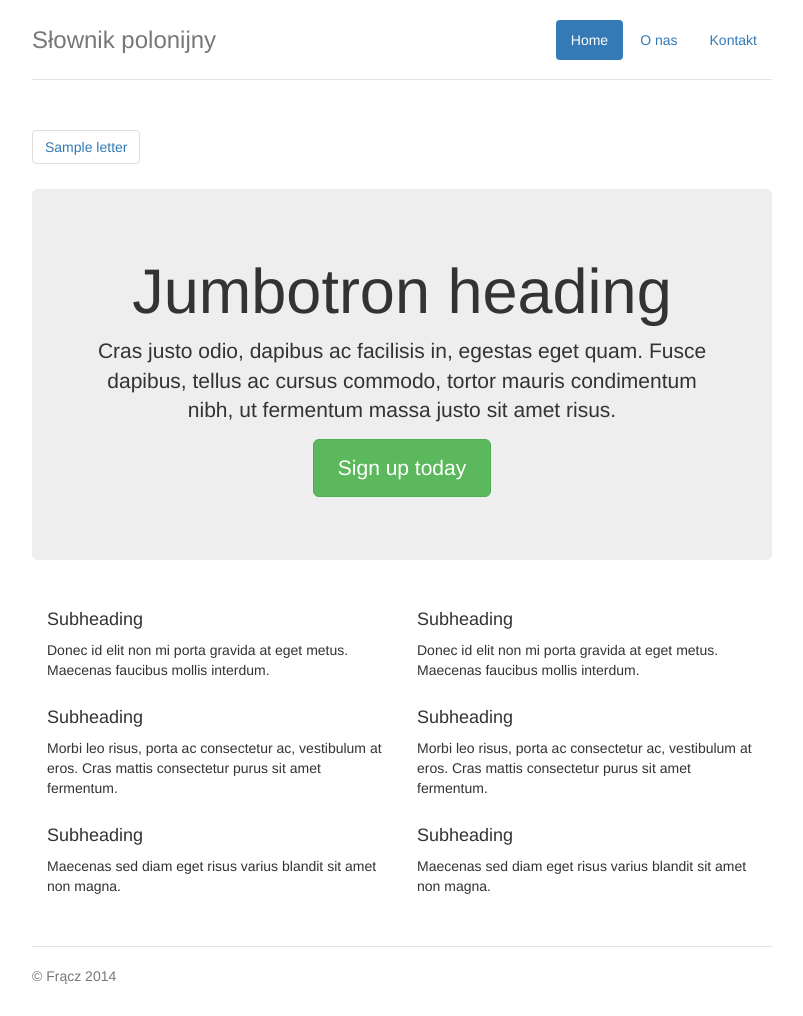
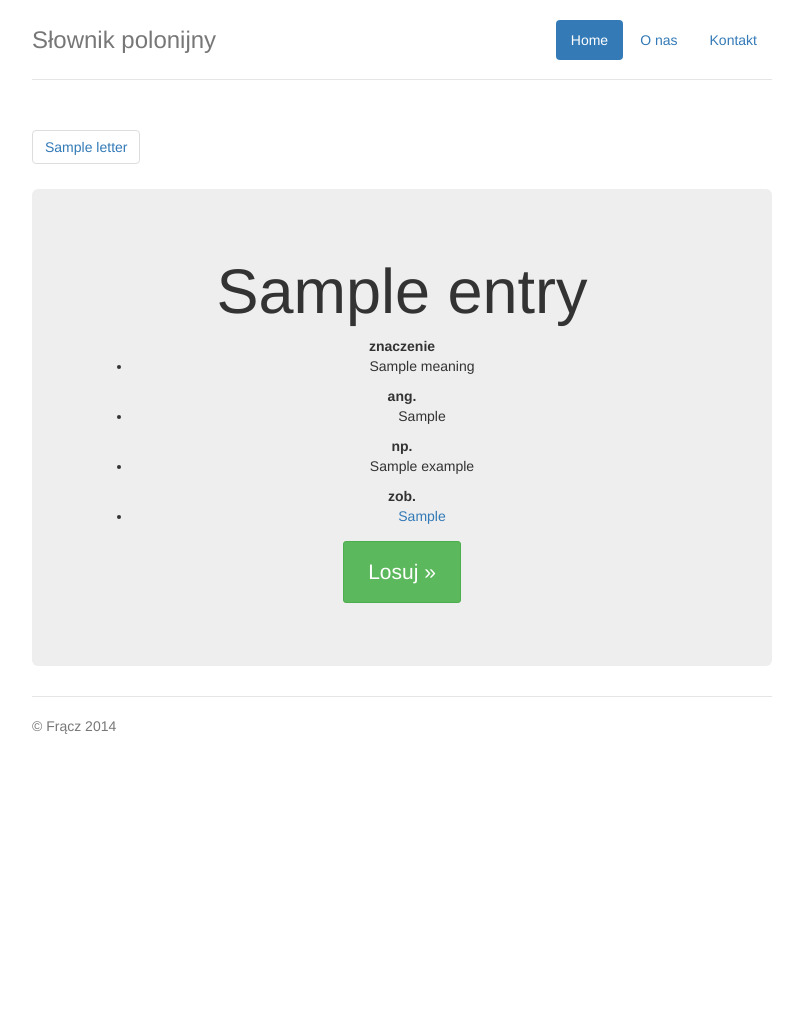
Before and after one commit to itsff/polonijny, a Flask app: template templates/home.html in a window 1280 px wide. Shown: the whole page, without its empty margins (238-1041 px from the left). After the commit the page ends 734 px from the top, so only its background shows below. Run offline with Flask 2, Linux system fonts and the light colour scheme; the template is opened without the code that fills it: most values are stand-ins (such as "Sample title", 1, 10 or a date in 2020); some libraries are stand-ins or nearby versions.

Commit message:
No separators between meanings

```diff
--- a/templates/home.html
+++ b/templates/home.html
@@ -1,33 +1,59 @@
 {% extends "layout.html" %}
 {% block body %}
   <div class="jumbotron">
-    <h1>Jumbotron heading</h1>
-    <p class="lead">Cras justo odio, dapibus ac facilisis in, egestas eget quam. Fusce dapibus, tellus ac cursus commodo, tortor mauris condimentum nibh, ut fermentum massa justo sit amet risus.</p>
-    <p><a class="btn btn-lg btn-success" href="#" role="button">Sign up today</a></p>
-  </div>
+    <h1>{{ entry.entry }}</h1>
+    <div>
+		    {% if entry.meanings %}
+		    <div>
+		    	<strong>znaczenie</strong>
+		    	<ul>
+		    		{% for m in entry.meanings %}
+		    		<li>{{ m }}</li>
+		    		{% endfor %}
+		    	</ul>
+		    </div>
+		    {% endif %}
 
-  <div class="row marketing">
-    <div class="col-lg-6">
-      <h4>Subheading</h4>
-      <p>Donec id elit non mi porta gravida at eget metus. Maecenas faucibus mollis interdum.</p>
+		  	{% if entry.english_meanings %}
+		    <div>
+		    	<strong>ang.</strong>
+		    	<ul>
+		    		{% for m in entry.english_meanings %}
+		    		<li>{{ m }}</li>
+		    		{% endfor %}
+		    	</ul>
+		    </div>
+		    {% endif %}
 
-      <h4>Subheading</h4>
-      <p>Morbi leo risus, porta ac consectetur ac, vestibulum at eros. Cras mattis consectetur purus sit amet fermentum.</p>
+		    {% if entry.examples %}
+		    <div>
+		    	<strong>np.</strong>
+		    	<ul>
+		    		{% for m in entry.examples %}
+		    		<li>{{ m }}</li>
+		    		{% endfor %}
+		    	</ul>
+		    </div>
+		    {% endif %}
 
-      <h4>Subheading</h4>
-      <p>Maecenas sed diam eget risus varius blandit sit amet non magna.</p>
+		    {% if entry.see_also %}
+		    <div>
+		    	<strong>zob.</strong>
+		    	<ul>
+		    		{% for m in entry.see_also %}
+		    		<li><a href="{{ url_for('show_entry', entry=m)}}">{{ m }}</a></li>
+		    		{% endfor %}
+		    	</ul>
+		    </div>
+		    {% endif %}
     </div>
-
-    <div class="col-lg-6">
-      <h4>Subheading</h4>
-      <p>Donec id elit non mi porta gravida at eget metus. Maecenas faucibus mollis interdum.</p>
-
-      <h4>Subheading</h4>
-      <p>Morbi leo risus, porta ac consectetur ac, vestibulum at eros. Cras mattis consectetur purus sit amet fermentum.</p>
-
-      <h4>Subheading</h4>
-      <p>Maecenas sed diam eget risus varius blandit sit amet non magna.</p>
+    <p />
+    <p>
+    <div class="centered-block">
+    	<a class="btn btn-xs btn-success" href="/" role="button">Losuj &raquo;</a></p>
     </div>
   </div>
 
+
+
 {% endblock %}
```
Also changed, not shown: templates/entry.html (+20 -23 lines).
